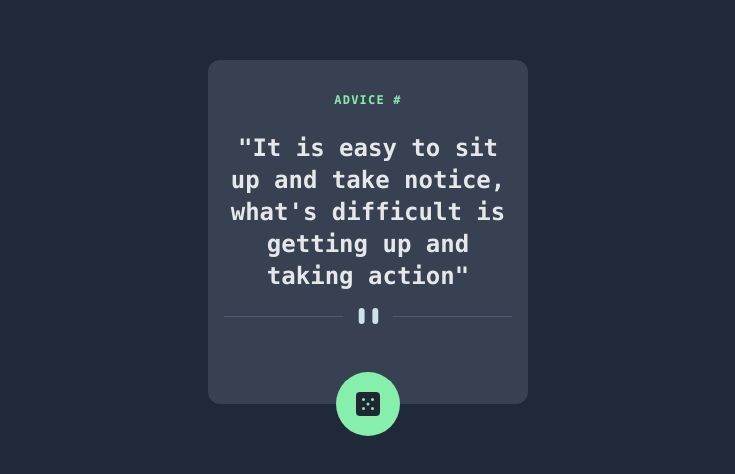
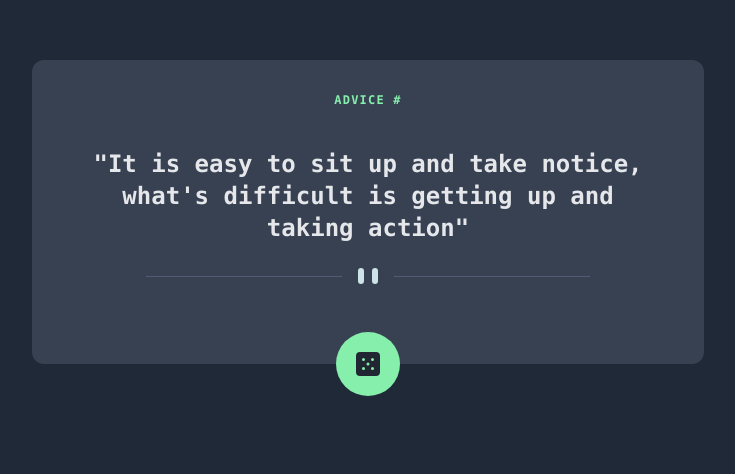
Before and after one commit to Dustin-11/Advice-Generator-App, a website built with Vite: page Advice-Generator/index.html in a window 1280 px wide. Shown: the part 196-670 px from the top of the page, without its empty margins (272-1007 px from the left). Built offline with nearby package versions, Linux system fonts and the light colour scheme.

Commit message:
Added functionality and @media queries

```diff
--- a/Advice-Generator/index.html
+++ b/Advice-Generator/index.html
@@ -6,15 +6,20 @@
     <title>Advice Generator App</title>
   </head>
   <body class="flex items-center justify-center pt-[20%] bg-gray-800">
-    <div class="bg-div__background max-w-xs bg-gray-700 rounded-xl p-4">
+    <div class="max-w-xs md:max-w-2xl bg-gray-700 rounded-xl p-4">
       <header>
-        <h1 class="text-center text-xs font-mono tracking-widest text-green-300 font-bold uppercase p-4">Advice #<span id="input"></span></h1>
+        <h1 class="text-center text-xs font-mono tracking-widest text-green-300 font-bold uppercase p-4">Advice #<span id="advice__input"></span></h1>
       </header>
-      <main id="text__input" class="text-center text-2xl font-mono font-bold text-gray-200 pt-2 pb-4">
+      <main id="text__input" class="text-center text-2xl font-mono font-bold text-gray-200 pt-2 pb-4 w-full md:p-6">
         "It is easy to sit up and take notice, what's
           difficult is getting up and taking action"
       </main>
-      <img src="images/pattern-divider-mobile.svg" />
+      <div class="w-full flex justify-center">
+        <picture>
+          <source media="(min-width:768px)" srcset="images/pattern-divider-desktop.svg">
+          <img src="images/pattern-divider-mobile.svg" />
+        </picture>
+      </div>
       <div class="flex justify-center">
         <div id="button" class="bg-green-300 w-16 h-16 rounded-full translate-y-12 cursor-pointer hover:shadow-[0px_0px_30px_5px_#6EE7B7]">
           <img src="images/icon-dice.svg" class="translate-x-5 translate-y-5" />
--- a/Advice-Generator/main.js
+++ b/Advice-Generator/main.js
@@ -2,12 +2,27 @@ import './style.css'
 
 const Button = document.getElementById("button");
 const TextInput = document.getElementById("text__input");
+const AdviceNumber = document.getElementById("advice__input")
+Button.addEventListener("click", getText)
 
-Button.addEventListener("click", quote)
+async function getText(file) {
+    let myObject = await fetch("https://api.adviceslip.com/advice");
+    let myText = await myObject.json();
+    TextInput.innerHTML = myText.slip.advice;
+    AdviceNumber.innerHTML = myText.slip.id;
+  }
 
+/*
 function quote() {
 fetch("https://api.adviceslip.com/advice")
   .then((response) => response.json())
-  .then((json) => console.log(json));
-  TextInput.innerHTML = JSON.parse(json);
-}
+  .then((data) =>
+  TextInput.innerHTML = data.slip.advice
+  )
+} */
+ // window.localStorage.setItem('value', JSON.stringify(data)))
+// }
+//let input = window.localStorage.getItem('value');
+//console.log(input.slip.id);
+//console.log(JSON.parse(input.slip));
+//console.log(input.slip.advice);
```
